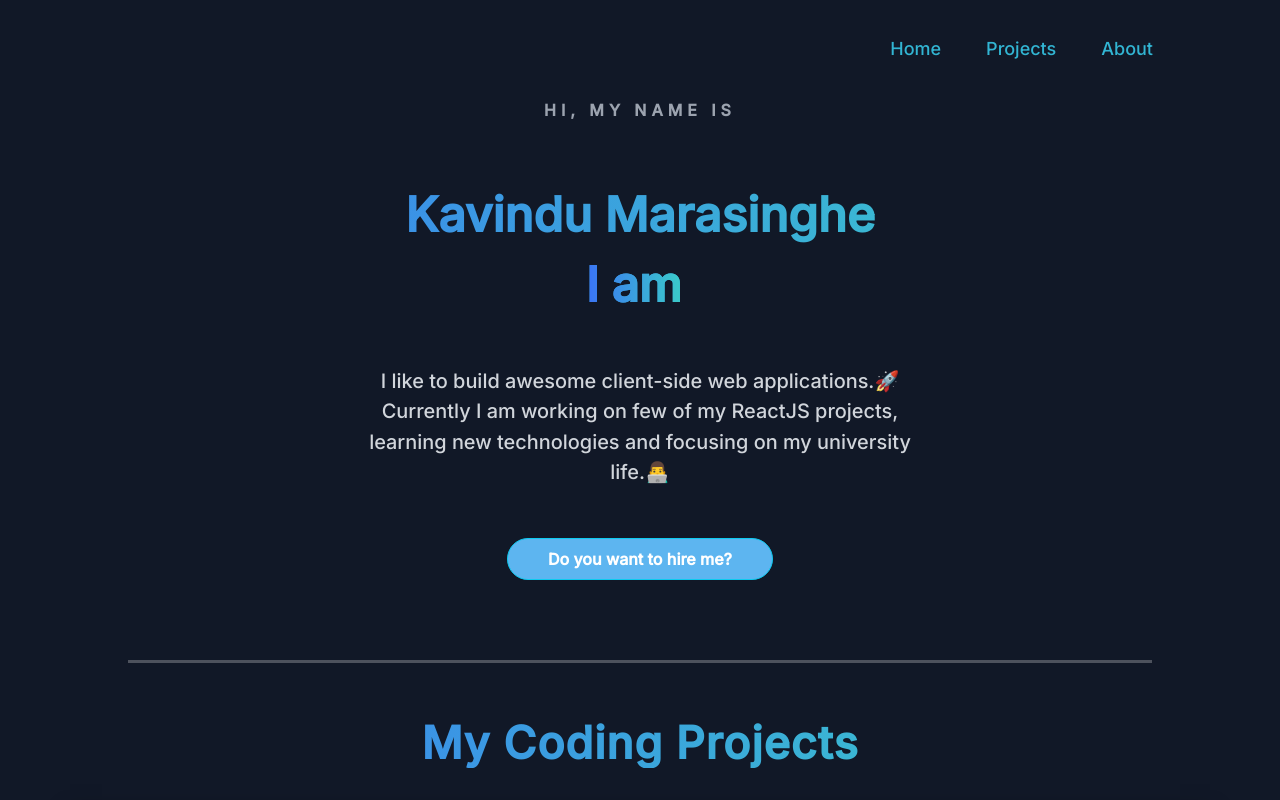
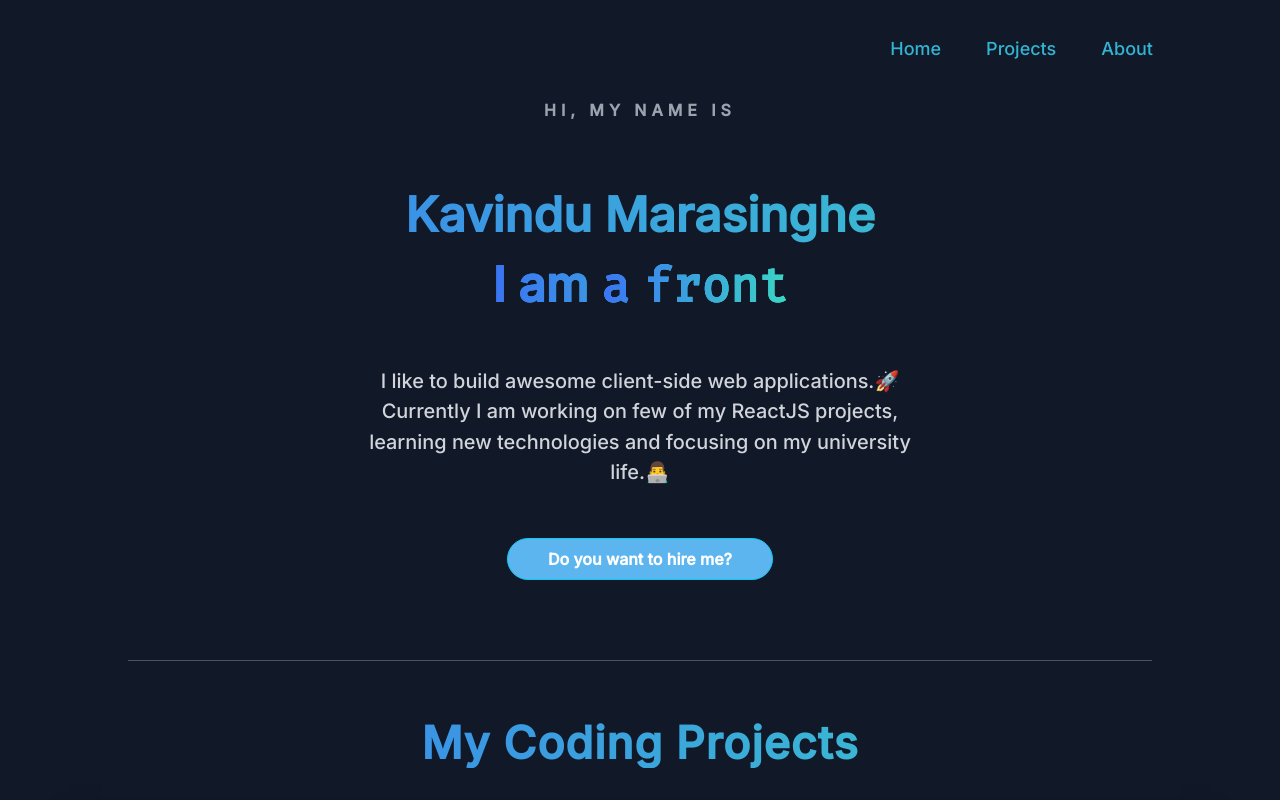
Before and after one commit to KavinduLakshitha/Dev-Portfolio, a React (Create React App) app in the folder dev_portfolio/: page / in a window 1280 px wide. Shown: the top 800 px of the page. Built offline with nearby package versions, Linux system fonts and the light colour scheme.

Commit message:
Updated Final

```diff
--- a/dev_portfolio/src/App.js
+++ b/dev_portfolio/src/App.js
@@ -25,13 +25,6 @@ function App() {
         <link rel="canonical" href="/" />
       </Helmet>
 
-      <div>
-        <Navbar />
-        <Home />
-        <Projects />
-        <About />
-      </div>
-
       {loading ? (
         <HashLoader
           className="loader"
--- a/dev_portfolio/src/pages/Home.css
+++ b/dev_portfolio/src/pages/Home.css
@@ -73,7 +73,7 @@
 
 .line {
   margin-top: 80px;
-  border-top: 3px solid white;
+  border-top: 1px solid white;
   width: 80%;
   margin-left: auto;
   margin-right: auto;
```
